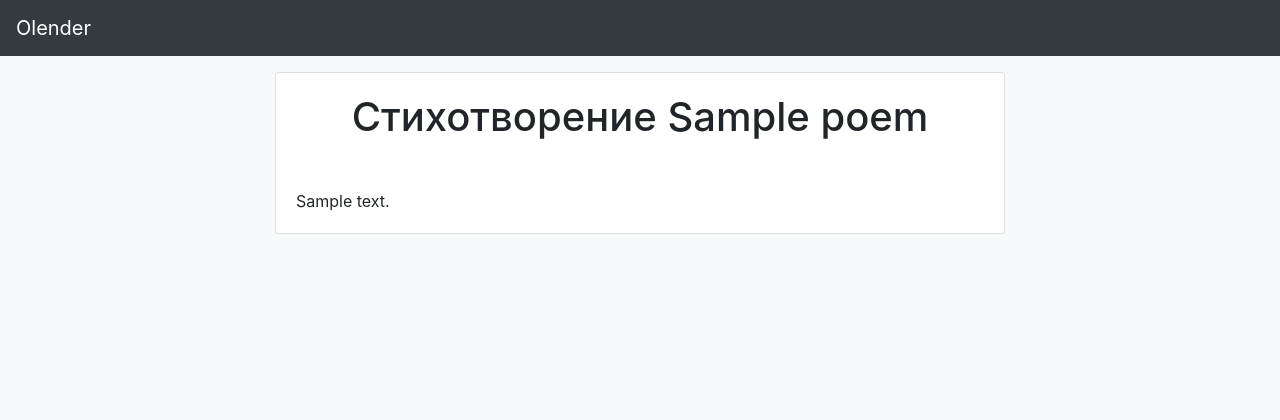
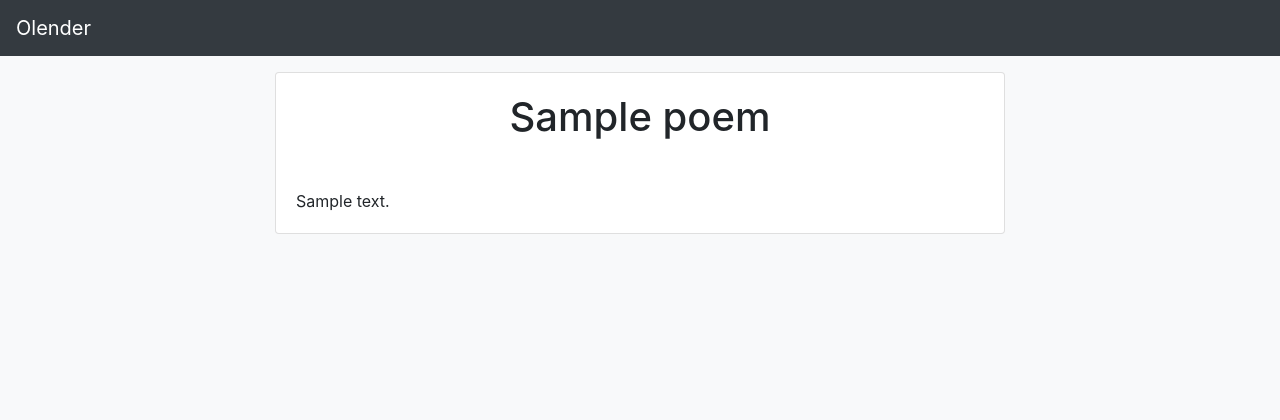
Before and after one commit to dclimber/webinar_poems, a Django app: page /poem/1/ in a window 1280 px wide. Shown: the top 420 px of the page. Run offline with Django 3.2, Linux system fonts and the light colour scheme; tables that the repository leaves empty hold one stand-in row (values such as "Sample post"); some libraries are stand-ins or nearby versions.

Commit message:
feat: Update poem view

```diff
--- a/templates/poem.html
+++ b/templates/poem.html
@@ -25,9 +25,10 @@
           <div class="col-12 col-md-10 col-lg-8 mx-auto">
             <div class="card">
               <div class="card-body">
-                <h1 class="text-center mb-5">Стихотворение {{ poem }}</h1>
-
-                {{ poem.text|linebreaksbr }}
+                <h1 class="text-center mb-5">{{ poem }}</h1>
+                <div class="poem-text">
+                  {{ poem.text|linebreaksbr }}
+                </div>
               </div>
             </div>
           </div>
```
